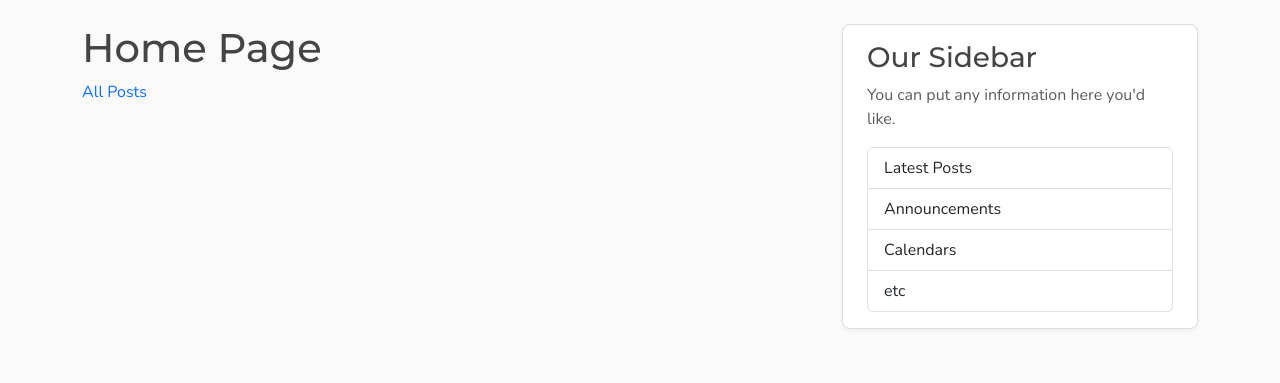
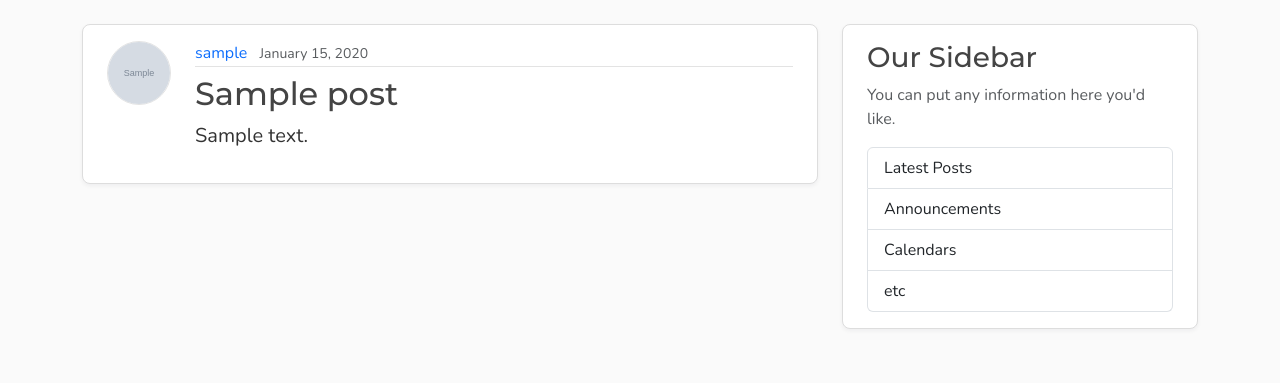
Before and after one commit to Jeman-Kumar-97-06/FastAPI_Reference_App, a FastAPI app: page / in a window 1280 px wide. Shown: the part 56-439 px from the top of the page. Run offline with FastAPI, Linux system fonts and the light colour scheme; tables that the repository leaves empty hold one stand-in row (values such as "Sample post"); grey boxes marked "Sample" are stand-in pictures.

Commit message:
made changes

```diff
--- a/fastapi_1/database.py
+++ b/fastapi_1/database.py
@@ -1,18 +1,24 @@
-from sqlalchemy import create_engine
-from sqlalchemy.orm import DeclarativeBase, sessionmaker
+from sqlalchemy.ext.asyncio import create_async_engine, AsyncSession, async_sessionmaker
+from sqlalchemy.orm import DeclarativeBase
 
-SQLALCHEMY_DB_URL = "sqlite:///./blog.db"
+SQLALCHEMY_DATABASE_URL = "sqlite+aiosqlite:///./blog.db"
 
-engine = create_engine(
-    SQLALCHEMY_DB_URL,
-    connect_args = {"check_same_thread":False}
+engine = create_async_engine(
+    SQLALCHEMY_DATABASE_URL,
+    connect_args={"check_same_thread": False},
 )
 
-SessionLocal = sessionmaker(autocommit=False, autoflush=False, bind=engine)
+AsyncSessionLocal = async_sessionmaker(
+    engine,
+    class_=AsyncSession,
+    expire_on_commit=False,
+)
+
 
 class Base(DeclarativeBase):
     pass
 
-def get_db():
-    with SessionLocal() as db:
-        yield db
+
+async def get_db():
+    async with AsyncSessionLocal() as session:
+        yield session
--- a/fastapi_1/main.py
+++ b/fastapi_1/main.py
@@ -1,78 +1,96 @@
 from contextlib                 import asynccontextmanager
 from typing                     import Annotated
 from fastapi                    import Depends, FastAPI, HTTPException, Request, status
-from fastapi.exception_handlers import (http_exception_handler, request_validation_exception_handler)
+from fastapi.exception_handlers import ( http_exception_handler, request_validation_exception_handler,)
 from fastapi.exceptions         import RequestValidationError
 from fastapi.staticfiles        import StaticFiles
 from fastapi.templating         import Jinja2Templates
 from sqlalchemy                 import select
 from sqlalchemy.ext.asyncio     import AsyncSession
 from sqlalchemy.orm             import selectinload
-from starlette.exceptions       import HTTPException as StarletteException
+from starlette.exceptions       import HTTPException as StarletteHTTPException
 from database                   import Base, engine, get_db
 from routers                    import posts, users
 
 import models
 
 @asynccontextmanager
-async def lifespan(_app:FastAPI):
+async def lifespan(_app: FastAPI):
+    # Startup
     async with engine.begin() as conn:
         await conn.run_sync(Base.metadata.create_all)
     yield
+    # Shutdown
     await engine.dispose()
-#Base.metadata.create_all(bind=engine)
 
 
-app = FastAPI()
-app.mount("/static", StaticFiles(directory="static"), name='static')
+app = FastAPI(lifespan=lifespan)
+
+app.mount("/static", StaticFiles(directory="static"), name="static")
 app.mount("/media", StaticFiles(directory="media"), name="media")
 
-temps_ = Jinja2Templates(directory='templates')
+templates = Jinja2Templates(directory="templates")
 
-# -----------------------------------------------------------------------------------------------
-# API ROUTES
+#-------------------------------------------------------------------
+#-----------------ROUTES FROM OTHER FILES---------------------------
+app.include_router(users.router, prefix="/api/users", tags=["users"])
+app.include_router(posts.router, prefix="/api/posts", tags=["posts"])
 
-app.include_router(users.router, prefix='/api/users', tags=['users'])
-app.include_router(posts.router, prefix='/api/posts', tags=['posts'])
+#-------------------------------------------------------------------
+#---------------------------JINJA ROUTES----------------------------
 
-# -----------------------------------------------------------------------------------------------
-# JINJA ROUTES
+@app.get("/", include_in_schema=False, name="home")
+@app.get("/posts", include_in_schema=False, name="posts")
+async def home(request: Request, db: Annotated[AsyncSession, Depends(get_db)]):
+    result = await db.execute(select(models.Post).options(selectinload(models.Post.author)),)
+    posts = result.scalars().all()
+    return templates.TemplateResponse(
+        request,
+        "home.html",
+        {"posts": posts, "title": "Home"},
+    )
 
-@app.get('/',name='home')
-def home(request:Request):
-    return temps_.TemplateResponse(request, 'home.html',{"title":"Home Page"})
 
-@app.get('/posts')
-async def get_posts_api(request:Request, db:Annotated[AsyncSession, Depends(get_db)]):
-    results = await db.execute(select(models.Post).options(selectinload(models.Post.author)))
-    posts   = results.scalars().all()
-    return temps_.TemplateResponse(request, 'allposts.html', {"posts":posts, "title":"All Posts"})
-
-@app.get('/posts/{post_id}')
-async def get_post_api(request:Request, post_id:int, db:Annotated[AsyncSession, Depends(get_db)]):
-    results = await db.execute(select(models.Post).where(models.Post.id==post_id))
-    post    = results.scalars().first()
+@app.get("/posts/{post_id}", include_in_schema=False)
+async def post_page(request: Request,post_id: int,db: Annotated[AsyncSession, Depends(get_db)],):
+    result = await db.execute(select(models.Post).options(selectinload(models.Post.author)).where(models.Post.id == post_id))
+    post = result.scalars().first()
     if post:
         title = post.title[:50]
-        return temps_.TemplateResponse(request, 'aPost.html',{"p":post, "title":title})
+        return templates.TemplateResponse(
+            request,
+            "post.html",
+            {"post": post, "title": title},
+        )
     raise HTTPException(status_code=status.HTTP_404_NOT_FOUND, detail="Post not found")
 
-@app.get('/users/{user_id}/posts',include_in_schema=False)
-async def user_posts_page(request:Request, user_id:int, db:Annotated[AsyncSession, Depends(get_db)]):
-    results = await db.execute(select(models.User).where(models.User.id==user_id))
-    user    = results.scalars().first()
+
+@app.get("/users/{user_id}/posts", include_in_schema=False, name="user_posts")
+async def user_posts_page(request: Request, user_id: int, db: Annotated[AsyncSession, Depends(get_db)]):
+    result = await db.execute(select(models.User).where(models.User.id == user_id))
+    user = result.scalars().first()
     if not user:
-        raise HTTPException(status_code=status.HTTP_404_NOT_FOUND, detail="User not found")
-    results = await db.execute(select(models.Post).where(models.Post.user_id==user_id))
-    posts   = results.scalars().all()
-    return temps_.TemplateResponse(request, "user_posts.html",{"posts":posts, "user":user, "title":f"{user.username}'s Posts"}
+        raise HTTPException(
+            status_code=status.HTTP_404_NOT_FOUND,
+            detail="User not found",
+        )
+    result = await db.execute(
+        select(models.Post)
+        .options(selectinload(models.Post.author))
+        .where(models.Post.user_id == user_id),
+    )
+    posts = result.scalars().all()
+    return templates.TemplateResponse(
+        request,
+        "user_posts.html",
+        {"posts": posts, "user": user, "title": f"{user.username}'s Posts"},
     )
 
-#-------------------------------------------------------------------------------------------------
-@app.exception_handler(StarletteException)
+
+@app.exception_handler(StarletteHTTPException)
 async def general_http_exception_handler(
     request: Request,
-    exception: StarletteException,
+    exception: StarletteHTTPException,
 ):
     if request.url.path.startswith("/api"):
         return await http_exception_handler(request, exception)
@@ -83,7 +101,7 @@ async def general_http_exception_handler(
         else "An error occurred. Please check your request and try again."
     )
 
-    return temps_.TemplateResponse(
+    return templates.TemplateResponse(
         request,
         "error.html",
         {
@@ -103,7 +121,7 @@ async def validation_exception_handler(
     if request.url.path.startswith("/api"):
         return await request_validation_exception_handler(request, exception)
 
-    return temps_.TemplateResponse(
+    return templates.TemplateResponse(
         request,
         "error.html",
         {
--- a/fastapi_1/pyproject.toml
+++ b/fastapi_1/pyproject.toml
@@ -5,6 +5,7 @@ description = "Add your description here"
 readme = "README.md"
 requires-python = ">=3.12"
 dependencies = [
+    "aiosqlite>=0.22.1",
     "fastapi[standard]>=0.136.1",
     "jinja2>=3.1.6",
     "sqlalchemy>=2.0.49",
--- a/fastapi_1/templates/error.html
+++ b/fastapi_1/templates/error.html
@@ -1,4 +1,4 @@
-{% extends "parent.html" %}
+{% extends "layout.html" %}
 {% block content %}
     <article class="content-section py-3 px-4 mb-4">
         <h1>
--- a/fastapi_1/templates/home.html
+++ b/fastapi_1/templates/home.html
@@ -1,5 +1,27 @@
-{%extends "parent.html"%}
-{%block content%}
-    <h1>Home Page</h1>
-    <a href="/posts">All Posts</a>
-{%endblock content%}
+{% extends "layout.html" %}
+{% block content %}
+    {% for post in posts %}
+        <article class="content-section py-3 px-4 mb-4">
+            <div class="d-flex align-items-start gap-4">
+                <img class="rounded-circle article-img flex-shrink-0"
+                     src="{{ post.author.image_path }}"
+                     alt="{{ post.author.username }}'s profile picture"
+                     width="64"
+                     height="64"
+                     loading="lazy">
+                <div class="flex-grow-1">
+                    <div class="article-metadata mb-2">
+                        <a class="me-2"
+                           href="{{ url_for('user_posts', user_id=post.author.id) }}">{{ post.author.username }}</a>
+                        <small class="text-body-secondary">{{ post.date_posted.strftime("%B %d, %Y") }}</small>
+                    </div>
+                    <h2>
+                        <a class="article-title"
+                           href="{{ url_for('post_page', post_id=post.id) }}">{{ post.title }}</a>
+                    </h2>
+                    <p class="article-content">{{ post.content }}</p>
+                </div>
+            </div>
+        </article>
+    {% endfor %}
+{% endblock content %}
--- /dev/null
+++ b/fastapi_1/templates/home_.html
@@ -0,0 +1,5 @@
+{%extends "parent.html"%}
+{%block content%}
+    <h1>Home Page</h1>
+    <a href="/posts">All Posts</a>
+{%endblock content%}
--- a/fastapi_1/templates/aPost.html
+++ b/fastapi_1/templates/post.html
@@ -1,4 +1,4 @@
-{% extends "parent.html" %}
+{% extends "layout.html" %}
 {% block content %}
     <article class="content-section py-3 px-4 mb-4">
         <div class="d-flex align-items-start gap-4">
--- a/fastapi_1/templates/allposts.html
+++ b/fastapi_1/templates/user_posts.html
@@ -1,5 +1,6 @@
-{% extends "parent.html" %}
+{% extends "layout.html" %}
 {% block content %}
+    <h1 class="mb-4">Posts by {{ user.username }}</h1>
     {% for post in posts %}
         <article class="content-section py-3 px-4 mb-4">
             <div class="d-flex align-items-start gap-4">
@@ -23,5 +24,7 @@
                 </div>
             </div>
         </article>
+    {% else %}
+        <p class="text-body-secondary">No posts by this user yet.</p>
     {% endfor %}
 {% endblock content %}
```
Also changed, not shown: fastapi_1/templates/layout.html (renamed from fastapi_1/templates/parent.html), 1 other file.
